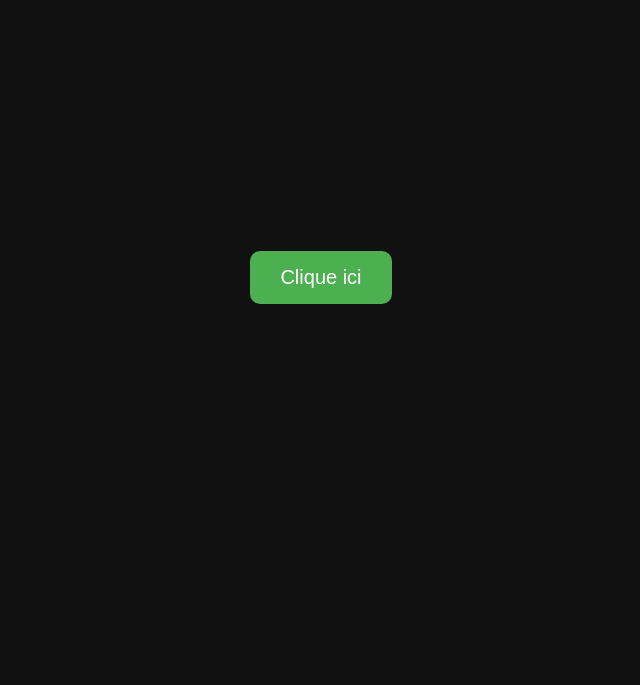
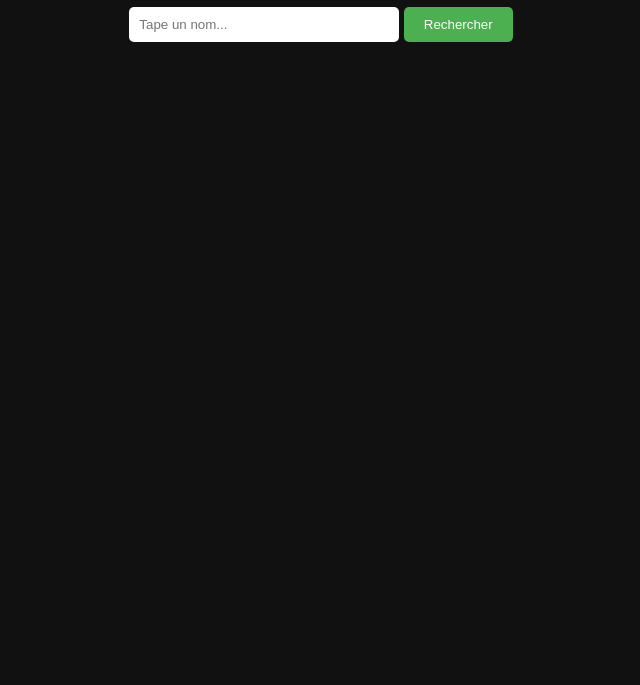
Before and after one commit to xwwuhq/web-x77, a plain HTML site: page index.html in a window 1280 px wide. Shown: the part 131-816 px from the top of the page, without its empty margins (319-959 px from the left). Drawn offline with Linux system fonts and the light colour scheme.

Commit message:
index.html

```diff
--- a/index.html
+++ b/index.html
@@ -2,14 +2,68 @@
 <html>
 <head>
     <meta charset="UTF-8">
-    <title>Mon Site</title>
+    <title>Recherche</title>
+    <style>
+        body {
+            background: #111;
+            color: white;
+            font-family: Arial;
+            text-align: center;
+            padding-top: 50px;
+        }
+        input {
+            padding: 10px;
+            width: 250px;
+            border-radius: 5px;
+            border: none;
+            margin-bottom: 20px;
+        }
+        button {
+            padding: 10px 20px;
+            border: none;
+            border-radius: 5px;
+            background: #4caf50;
+            color: white;
+            cursor: pointer;
+        }
+        #result {
+            margin-top: 30px;
+            font-size: 18px;
+        }
+    </style>
 </head>
-<body style="display:flex; justify-content:center; align-items:center; height:100vh; background:#111;">
+<body>
 
-    <button onclick="alert('Salut !')"
-            style="padding:15px 30px; font-size:20px; border:none; border-radius:10px; background:#4CAF50; color:white; cursor:pointer;">
-        Clique ici
-    </button>
+    <h1>Système de Recherche</h1>
+
+    <input id="searchInput" type="text" placeholder="Tape un nom...">
+    <button onclick="rechercher()">Rechercher</button>
+
+    <div id="result"></div>
+
+    <script>
+        async function rechercher() {
+            const nomRecherche = document.getElementById("searchInput").value.toLowerCase();
+            const resultDiv = document.getElementById("result");
+
+            // Charger le fichier JSON
+            const response = await fetch("data.json");
+            const data = await response.json();
+
+            // Chercher la personne
+            const resultat = data.find(item => item.nom.toLowerCase() === nomRecherche);
+
+            if (resultat) {
+                resultDiv.innerHTML = `
+                    <p><strong>Nom :</strong> ${resultat.nom}</p>
+                    <p><strong>Email :</strong> ${resultat.email}</p>
+                    <p><strong>Age :</strong> ${resultat.age}</p>
+                `;
+            } else {
+                resultDiv.innerHTML = "<p>Aucun résultat trouvé.</p>";
+            }
+        }
+    </script>
 
 </body>
 </html>
```
